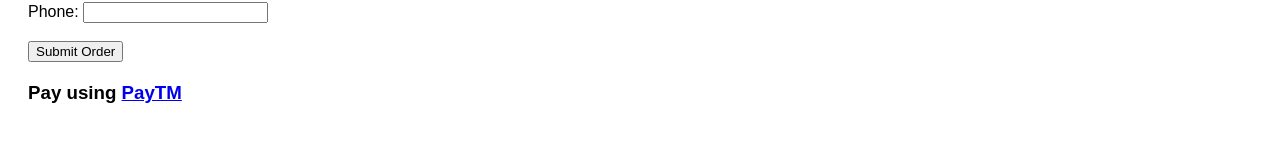
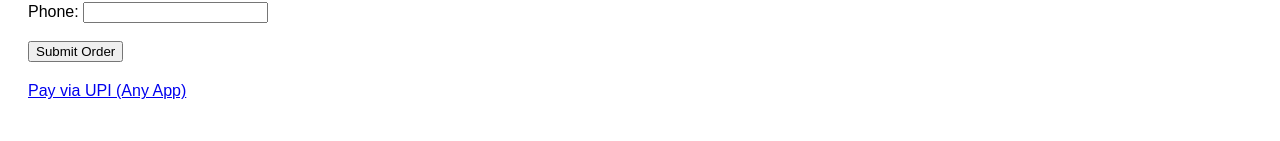
Before and after one commit to shauryabhat/shop, a plain HTML site: page index.html in a window 1280 px wide. Shown: the part 1156-1297 px from the top of the page. Drawn offline with Linux system fonts and the light colour scheme.

Commit message:
paytm link

```diff
--- a/index.html
+++ b/index.html
@@ -49,7 +49,7 @@
   </form>
 
   <div class="qr-section">
-    <h3>Pay using <a href="https://paytm.me/8802019549@ptyes">PayTM</a></h3>
+   <a href="upi://pay?pa=8802019549@paytm&amp;pn=Sarika">Pay via UPI (Any App)</a>
   </div>
 
   <script>
```
